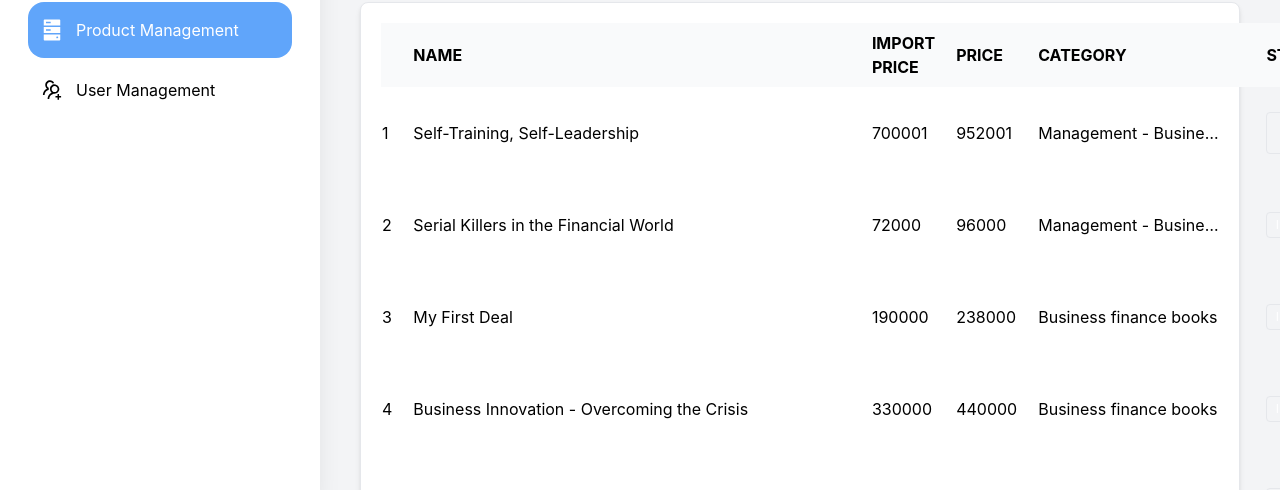
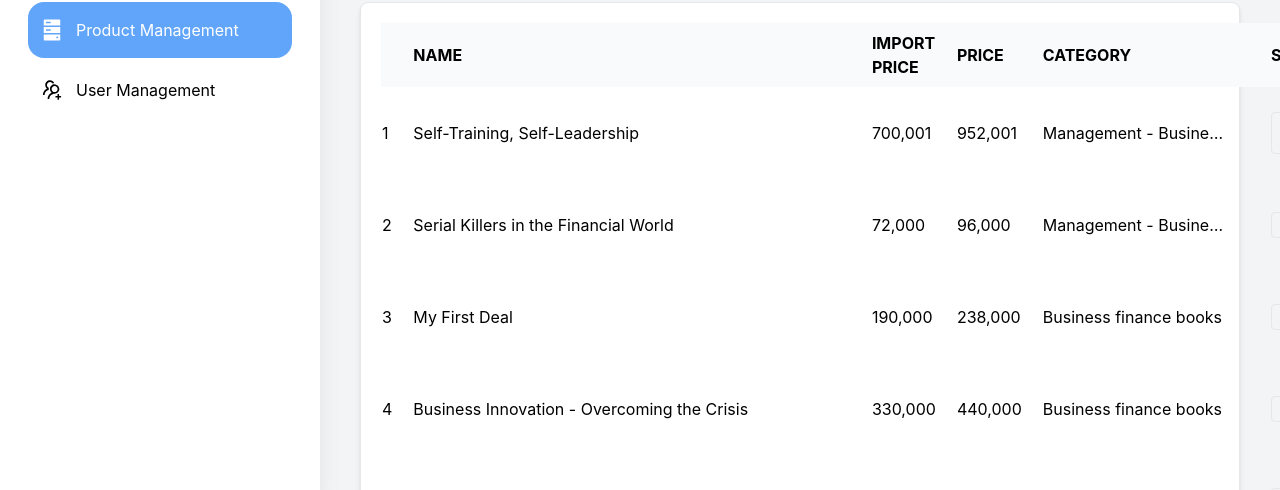
Before and after one commit to locbui95/booke-admin, a React (Create React App) app: page /products in a window 1280 px wide. Shown: the part 310-800 px from the top of the page. Built offline with nearby package versions, Linux system fonts and the light colour scheme; data requests are answered from the project's data file.

Commit message:
chore: format price product list

```diff
--- a/src/modules/products/list/index.tsx
+++ b/src/modules/products/list/index.tsx
@@ -25,6 +25,7 @@ const ProductList = ({ select, search }: ProductListProps) => {
   const [isOpen, setIsOpen] = useState<boolean>(false);
 
   const { products } = useSelector((state: RootState) => state.product);
+  const { categories } = useSelector((state: RootState) => state.categories);
 
   const selectProductCategory = products.filter((product: Product) => {
     if (select === "") {
@@ -48,12 +49,13 @@ const ProductList = ({ select, search }: ProductListProps) => {
     return false;
   });
 
-  const { categories } = useSelector((state: RootState) => state.categories);
-
   useEffect(() => {
     dispatch(getProducts());
     dispatch(getCategories());
   }, []);
+
+  const formatPrice = (price: number) =>
+    price.toString().replace(/\B(?=(\d{3})+(?!\d))/g, ",");
 
   const handleClickOpen = (id: number) => {
     setIsOpen(true);
@@ -72,8 +74,8 @@ const ProductList = ({ select, search }: ProductListProps) => {
       <td className="py-5 pl-5 w-1/5 max-w-[10rem] xl:max-w-[20rem] ">
         <p className="truncate w-10/12">{product.name}</p>
       </td>
-      <td className="py-5 w-2/12">{product.import_price}</td>
-      <td className="py-5 pl-5 w-1/12">{product.price}</td>
+      <td className="py-5 w-2/12">{formatPrice(product.import_price)}</td>
+      <td className="py-5 pl-5 w-1/12">{formatPrice(product.price)}</td>
       <td className="py-5 pl-5 w-1/5 max-w-[10rem] xl:max-w-[20rem] ">
         {categories.map((category: Category) => {
           if (category.id === Number(product.categoryID)) {
```
